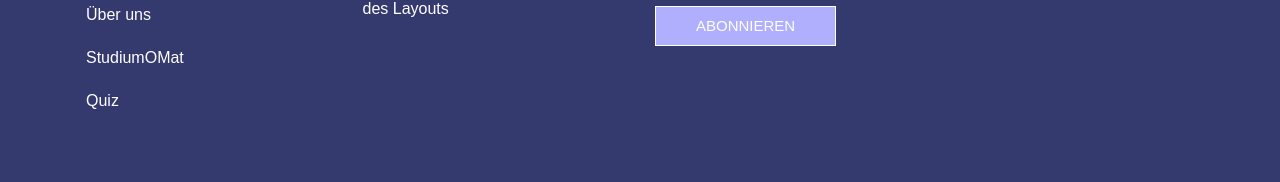
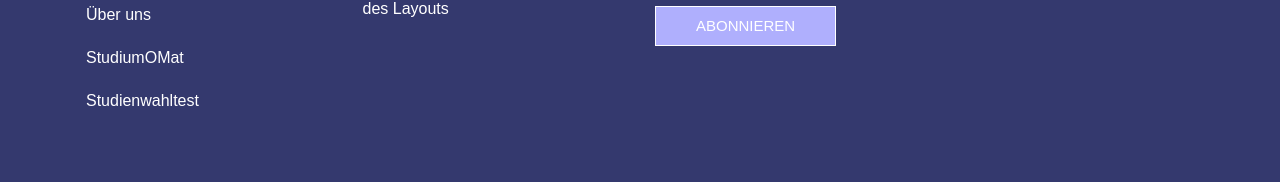
Before and after one commit to RetchBlade/Studium-O-Mat, a Vue app: page /quiz in a window 1280 px wide. Shown: the part 1598-1780 px from the top of the page. Built offline with nearby package versions, Linux system fonts and the light colour scheme; no server answers.

Commit message:
Namen änderung

```diff
--- a/src/components_Section/InfoSection.vue
+++ b/src/components_Section/InfoSection.vue
@@ -33,7 +33,7 @@
                     <a class="nav-link"><router-link to='/studiumOMat'>StudiumOMat</router-link></a>
                   </li>
                   <li class="nav-item">
-                    <a class="nav-link"><router-link to='/quiz'>Quiz</router-link></a>
+                    <a class="nav-link"><router-link to='/quiz'>Studienwahltest</router-link></a>
                   </li>
                 </ul>
               </div>
```
